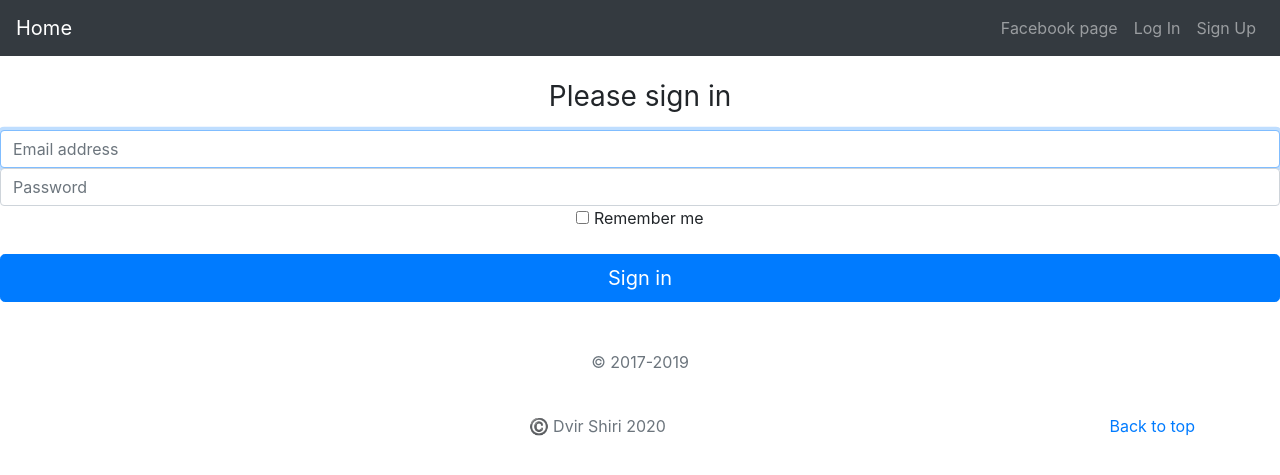
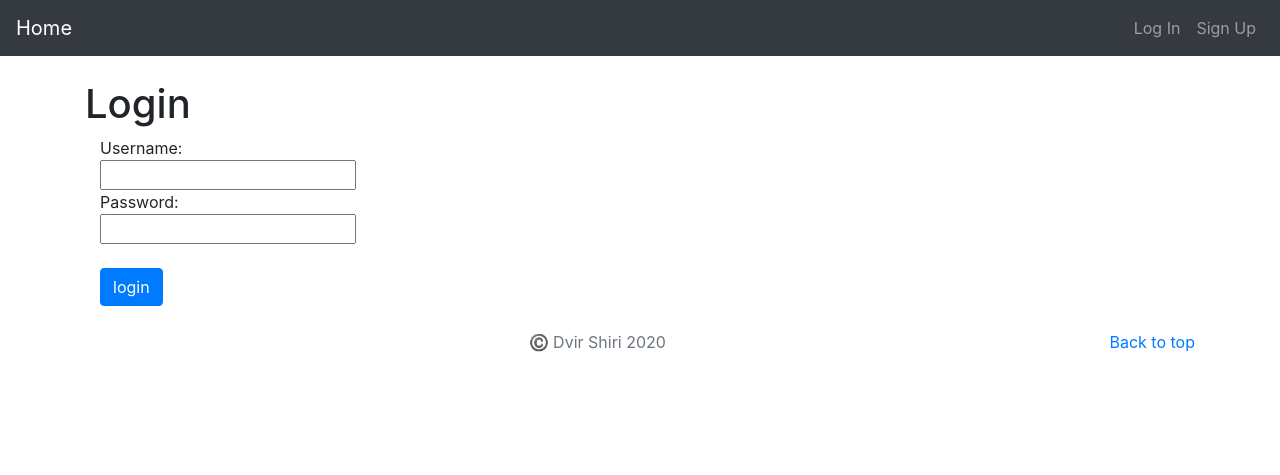
Before and after one commit to DvirS123/user_login-project, a Django app: page /accounts/login in a window 1280 px wide. Shown: the top 475 px of the page. Run offline with Django 3.2, Linux system fonts and the light colour scheme; some libraries are stand-ins or nearby versions.

Commit message:
login logout

```diff
--- a/accounts/templates/login.html
+++ b/accounts/templates/login.html
@@ -1,67 +1,30 @@
 {% extends 'base.html' %}
 
 {% block content %}
+<div class="text-left">
+<div class="container">
+<h1>Login</h1>
+{% if error %}
+<br/>
+{{error}}
+<br/>
+{% endif %}
 
-<!doctype html>
-<html lang="en">
-  <head>
-    <meta charset="utf-8">
-    <meta name="viewport" content="width=device-width, initial-scale=1, shrink-to-fit=no">
-    <meta name="description" content="">
-    <meta name="author" content="Mark Otto, Jacob Thornton, and Bootstrap contributors">
-    <meta name="generator" content="Jekyll v3.8.6">
-    <title>Signin</title>
-
-    <link rel="canonical" href="https://getbootstrap.com/docs/4.4/examples/sign-in/">
-
-    <!-- Bootstrap core CSS -->
-<link rel="stylesheet" href="https://stackpath.bootstrapcdn.com/bootstrap/4.4.1/css/bootstrap.min.css" integrity="sha384-Vkoo8x4CGsO3+Hhxv8T/Q5PaXtkKtu6ug5TOeNV6gBiFeWPGFN9MuhOf23Q9Ifjh" crossorigin="anonymous">
-
-    <!-- Favicons -->
-<link rel="apple-touch-icon" href="/docs/4.4/assets/img/favicons/apple-touch-icon.png" sizes="180x180">
-<link rel="icon" href="/docs/4.4/assets/img/favicons/favicon-32x32.png" sizes="32x32" type="image/png">
-<link rel="icon" href="/docs/4.4/assets/img/favicons/favicon-16x16.png" sizes="16x16" type="image/png">
-<link rel="manifest" href="/docs/4.4/assets/img/favicons/manifest.json">
-<link rel="mask-icon" href="/docs/4.4/assets/img/favicons/safari-pinned-tab.svg" color="#563d7c">
-<link rel="icon" href="/docs/4.4/assets/img/favicons/favicon.ico">
-<meta name="msapplication-config" content="/docs/4.4/assets/img/favicons/browserconfig.xml">
-<meta name="theme-color" content="#563d7c">
-
-
-    <style>
-      .bd-placeholder-img {
-        font-size: 1.125rem;
-        text-anchor: middle;
-        -webkit-user-select: none;
-        -moz-user-select: none;
-        -ms-user-select: none;
-        user-select: none;
-      }
-
-      @media (min-width: 768px) {
-        .bd-placeholder-img-lg {
-          font-size: 3.5rem;
-        }
-      }
-    </style>
-    <!-- Custom styles for this template -->
-    <link href="signin.css" rel="stylesheet">
-  </head>
-  <body class="text-center">
-    <form class="form-signin">
-  <h1 class="h3 mb-3 font-weight-normal">Please sign in</h1>
-  <label for="inputEmail" class="sr-only">Email address</label>
-  <input type="email" id="inputEmail" class="form-control" placeholder="Email address" required autofocus>
-  <label for="inputPassword" class="sr-only">Password</label>
-  <input type="password" id="inputPassword" class="form-control" placeholder="Password" required>
-  <div class="checkbox mb-3">
-    <label>
-      <input type="checkbox" value="remember-me"> Remember me
-    </label>
-  </div>
-  <button class="btn btn-lg btn-primary btn-block" type="submit">Sign in</button>
-  <p class="mt-5 mb-3 text-muted">&copy; 2017-2019</p>
+<form method="POST" action="{% url 'login' %}">
+  {% csrf_token %}
+  <div class="container">
+  Username:
+  <br/>
+  <input type="text" name="username" />
+  <br/>
+  Password:
+  <br/>
+  <input type="password" name="password" />
+  <br/>
+  <br/>
+  <input class="btn btn-primary" type="submit" value="login"/>
 </form>
-</body>
-</html>
+</div>
+</div>
+</div>
 {% endblock %}
--- a/accounts/views.py
+++ b/accounts/views.py
@@ -26,8 +26,17 @@ def signup(request):
 	return render(request, 'signup.html')
 
 def login(request):
-	return render(request, 'login.html')
+	if request.method == 'POST':
+		user = auth.authenticate(username=request.POST['username'], password=request.POST['password'])
+		if user is not None:
+			auth.login(request, user)
+			return redirect('home')
+		else:
+			return render(request, 'login.html',{'error':'User does not exist, please check password and try again.'})
+	else:
+		return render(request, 'login.html')
 
 def logout(request):
-	pass
-	#return render(request, '')
+	if request.method == 'POST':
+		auth.logout(request)
+		return redirect('home')
--- a/user_login/templates/base.html
+++ b/user_login/templates/base.html
@@ -6,7 +6,7 @@
     <meta name="description" content="">
     <meta name="author" content="Mark Otto, Jacob Thornton, and Bootstrap contributors">
     <meta name="generator" content="Jekyll v3.8.6">
-    <title>Dvir Shiri developer website</title>
+    <title>User handle</title>
 
     <link rel="canonical" href="https://getbootstrap.com/docs/4.4/examples/album/">
 
@@ -52,16 +52,16 @@
   </button>
   <div class="collapse navbar-collapse" id="navbarNav">
     <ul class="navbar-nav ml-auto">
-        <a class="nav-link" href="https://www.facebook.com/dvir.shiri.1">Facebook page</a>
-      </li>
-      <li class="nav-item">
+      {% if user.is_authenticated %}
+      <a class="nav-link" href="javascript:{document.getElementById('logout').submit()}">Logout</a>
+      <form id="logout" method="POST" action="{% url 'logout' %}">
+        {% csrf_token %}
+        <input type="hidden" />
+      </form>
+      {% else %}
         <a class="nav-link" href="{% url 'login' %}">Log In</a>
-      </li>
-      <li class="nav-item">
         <a class="nav-link" href="{% url 'signup' %}">Sign Up</a>
-      </li>
-      <li class="nav-item">
-      </li>
+      {% endif %}
     </ul>
   </div>
 </nav>
```
